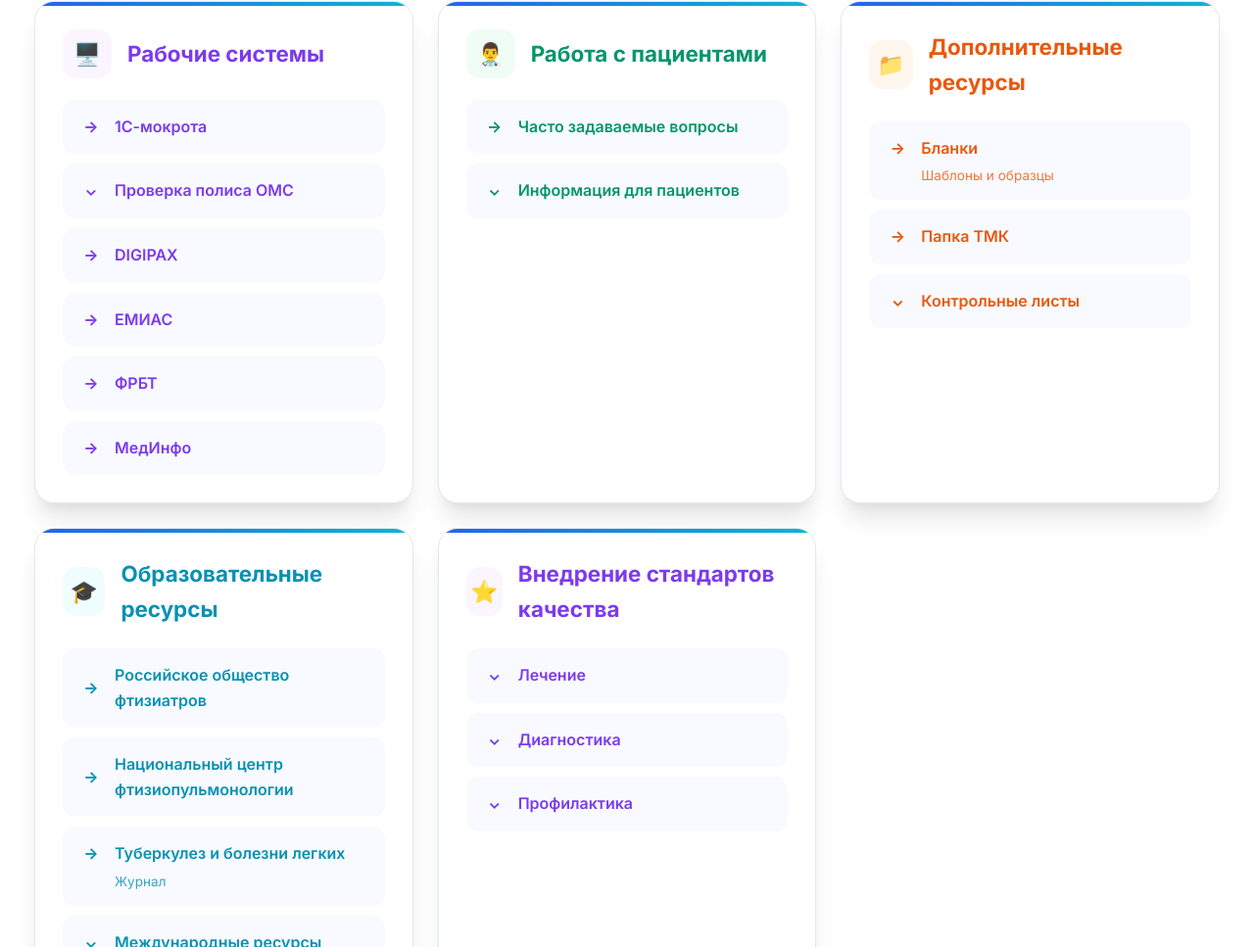
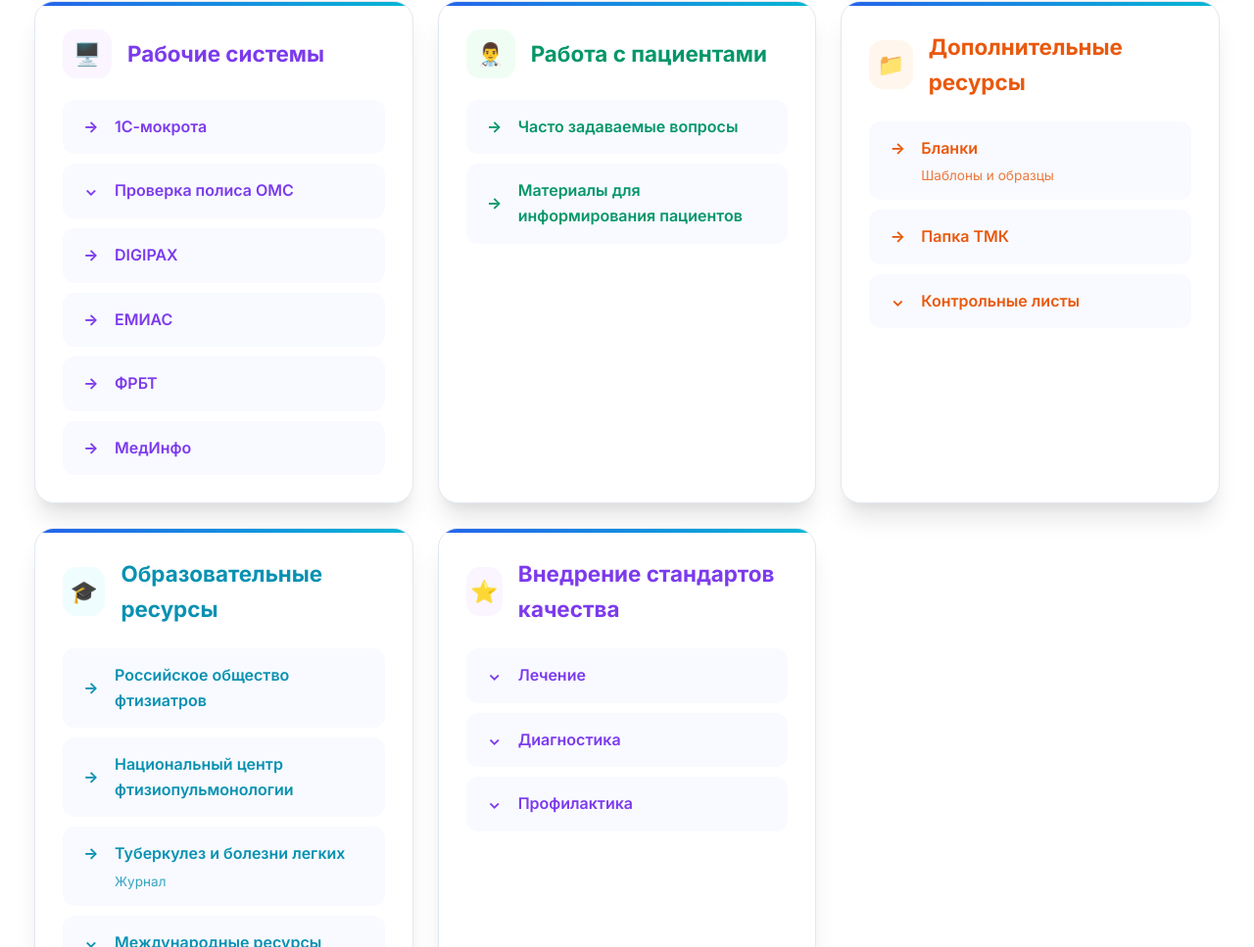
Before and after one commit to ptdklin/Office-navigator, a plain HTML site: page index.html in a window 1280 px wide. Shown: the part 856-1823 px from the top of the page at 98% size. Drawn offline with Linux system fonts and the light colour scheme.

Commit message:
Update index.html

```diff
--- a/index.html
+++ b/index.html
@@ -692,20 +692,13 @@
             </div>
         </a>
 
-                        <div class="link-item dropdown-toggle">
-                            <div class="link-content">
-                                <div class="link-icon">⌄</div>
-                                <div class="link-text">Информация для пациентов</div>
-                            </div>
-                        </div>
-                        <div class="dropdown-content">
-                            <a href="https://1drv.ms/f/c/8d834935e09ce801/IgAB6JzgNUmDIICNPOgAAAAAAQiAwXwlpg4h0b-jXksWgUc?e=UhUGH3" target="_blank" class="dropdown-link">
+        <!-- Исправлено: вместо выпадающего списка - прямая ссылка -->
+        <a href="https://1drv.ms/f/c/8d834935e09ce801/IgAB6JzgNUmDIICNPOgAAAAAAQiAwXwlpg4h0b-jXksWgUc?e=UhUGH3" target="_blank" class="link-item">
             <div class="link-content">
                 <div class="link-icon">→</div>
-                                    <div class="link-text">Агит-папка</div>
+                <div class="link-text">Материалы для информирования пациентов</div>
             </div>
         </a>
-                        </div>
     </div>
 </div>
 
```
Lines whose indentation alone changed are shown as unchanged.
